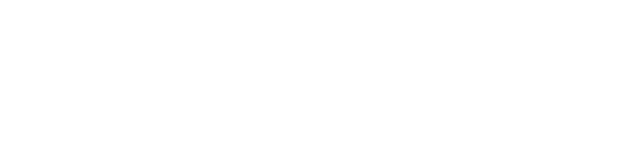
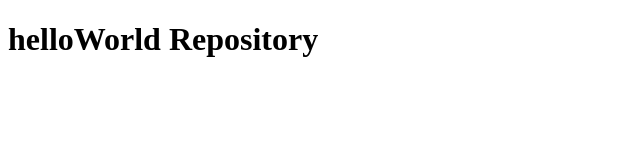
Before and after one commit to Flichyn/helloWorld, a plain HTML site: page index.html in a window 1280 px wide. Shown: the whole page, without its empty margins (0-640 px from the left). Drawn offline with Linux system fonts and the light colour scheme.

Commit message:
Update index.html
I've add a <h1> in the body.

```diff
--- a/index.html
+++ b/index.html
@@ -4,6 +4,7 @@
     <title>helloWorld Repository</title>
   </head>
   <body>
+    <h1>helloWorld Repository</h1>
   </body>
   <footer>
   </footer>
```
